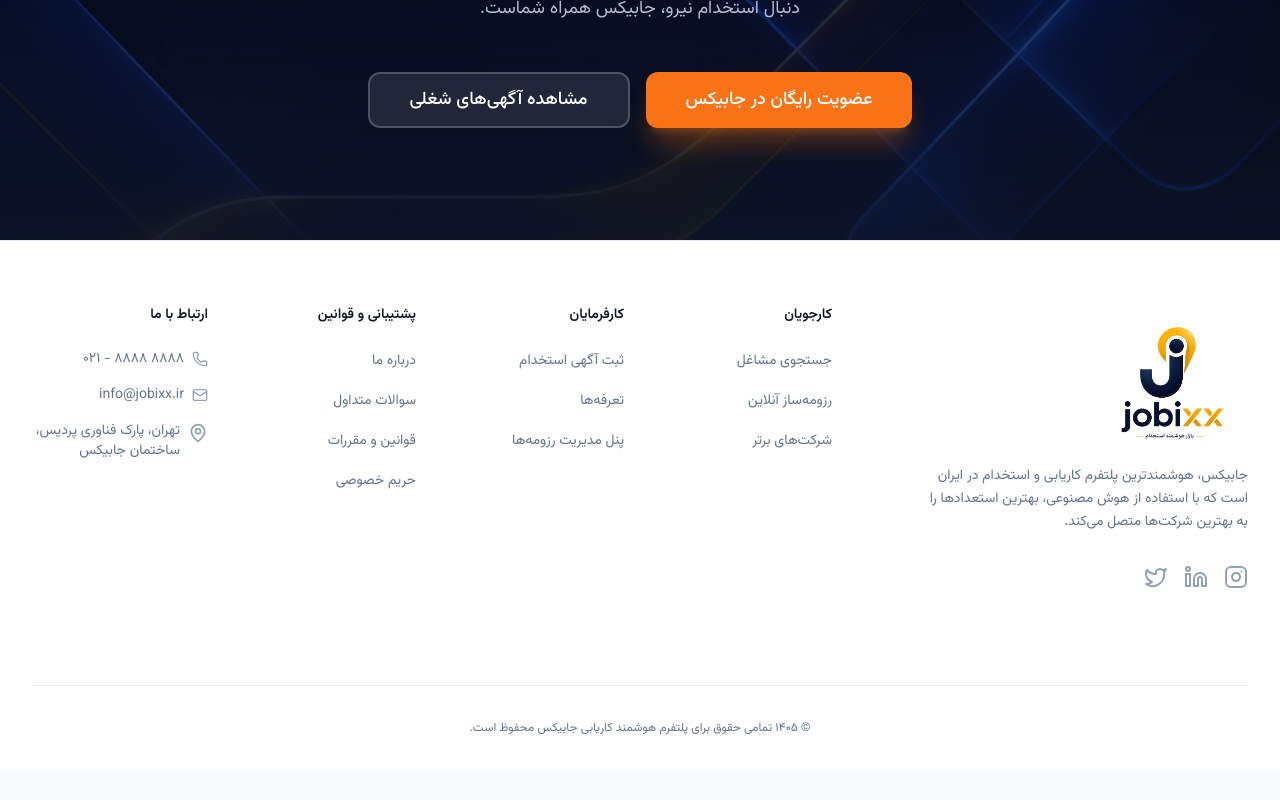
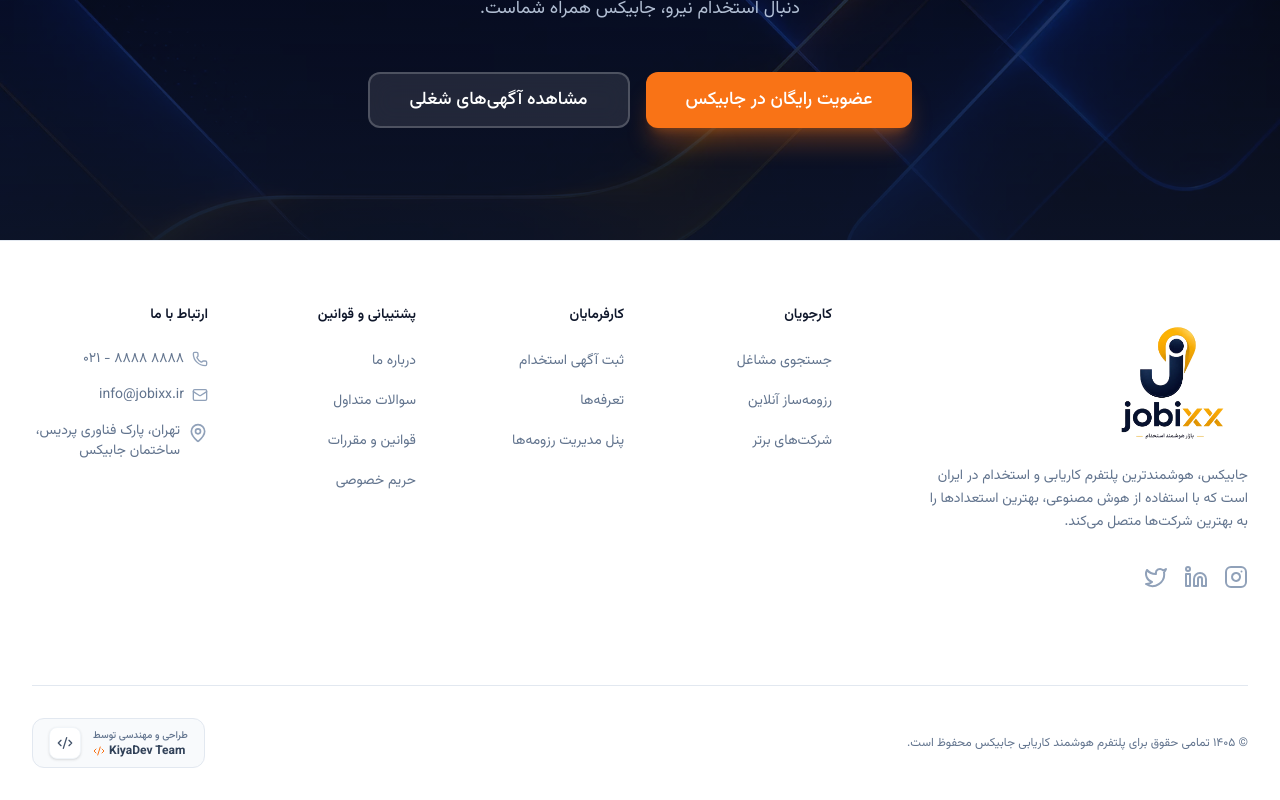
Before and after one commit to jobix1405-hue/Jobix, a Next.js app: page / in a window 1280 px wide. Shown: the part 4609-5409 px from the top of the page. Before the commit the page ends 5379 px from the top, so only its background shows below. Built offline with nearby package versions, Linux system fonts and the light colour scheme; no server answers.

Commit message:
feat: add KiyaDev Team signature to the footer

```diff
--- a/src/components/shared/Footer.tsx
+++ b/src/components/shared/Footer.tsx
@@ -1,6 +1,6 @@
 import Link from "next/link";
 import Image from "next/image";
-import { MapPin, Phone, Mail } from "lucide-react";
+import { MapPin, Phone, Mail, Code2 } from "lucide-react";
 
 // ساخت آیکون‌های SVG اختصاصی برای شبکه‌های اجتماعی
 const InstagramIcon = ({ className }: { className?: string }) => (
@@ -109,11 +109,40 @@ export function Footer() {
           </div>
         </div>
 
-        <div className="mt-16 border-t border-slate-200 pt-8 sm:mt-20 lg:mt-24">
-          <p className="text-xs leading-5 text-slate-500 text-center">
+        {/* --- نوار پایین فوتر (Bottom Bar) --- */}
+        <div className="mt-16 border-t border-slate-200 pt-8 sm:mt-20 lg:mt-24 flex flex-col lg:flex-row justify-between items-center gap-6">
+
+          {/* کپی‌رایت */}
+          <p className="text-xs leading-5 text-slate-500 text-center lg:text-right">
             &copy; {new Date().toLocaleDateString('fa-IR', { year: 'numeric' })} تمامی حقوق برای پلتفرم هوشمند کاریابی جابیکس محفوظ است.
           </p>
+
+          {/* --- امضای کیا دِو (KiyaDev Signature) --- */}
+          <a
+            href="https://kiyadev.ir"
+            target="_blank"
+            rel="noopener noreferrer"
+            className="group flex items-center gap-3 bg-slate-50 hover:bg-slate-900 border border-slate-200 px-4 py-2 rounded-xl transition-all duration-300"
+          >
+            <div className="flex flex-col items-end">
+              <span className="text-[10px] text-slate-500 font-medium group-hover:text-slate-400">
+                طراحی و مهندسی توسط
+              </span>
+              <span className="text-xs font-bold text-slate-700 group-hover:text-white flex items-center gap-1">
+                KiyaDev Team
+                {/* از رنگ نارنجی سازمانی جابیکس (secondary) برای آیکون استفاده شد */}
+                <Code2 className="h-3 w-3 text-secondary group-hover:text-orange-400" />
+              </span>
+            </div>
+
+            <div className="h-8 w-8 bg-white group-hover:bg-white/10 rounded-lg flex items-center justify-center shadow-sm transition-colors border border-slate-100 group-hover:border-transparent">
+               <Code2 className="h-4 w-4 text-slate-600 group-hover:text-white" />
+            </div>
+          </a>
+          {/* -------------------------------------- */}
+
         </div>
+
       </div>
     </footer>
   );
```
